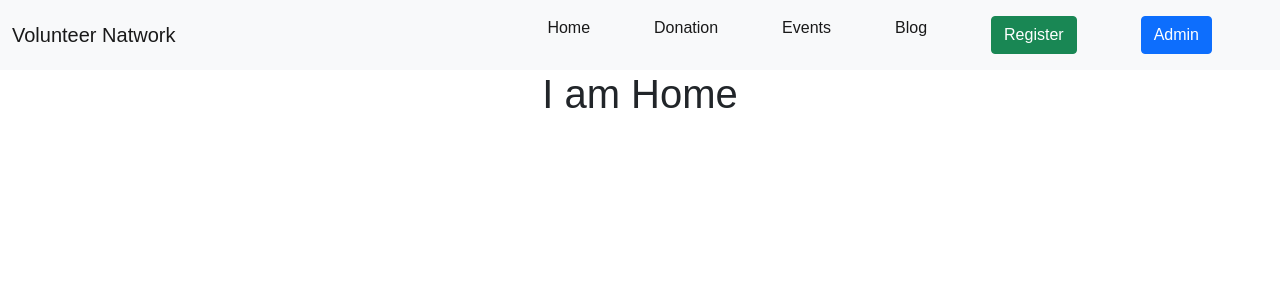
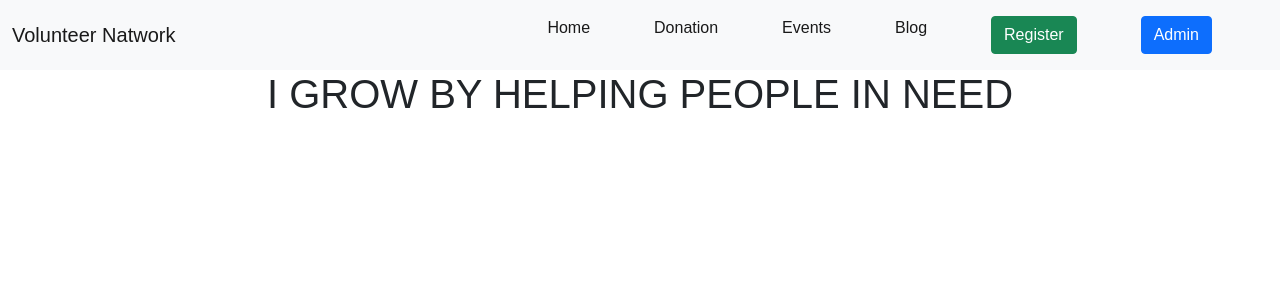
Before and after one commit to RUHUL6093/volunteernatwork, a React (Create React App) app: page / in a window 1280 px wide. Shown: the top 300 px of the page. Built offline with nearby package versions, Linux system fonts and the light colour scheme.

Commit message:
NAVBAR COMPLLETE

```diff
--- a/src/components/Home/Home.js
+++ b/src/components/Home/Home.js
@@ -2,7 +2,7 @@ import React from "react";
 const Home = () => {
   return (
     <div>
-      <h1>I am Home</h1>
+      <h1>I GROW BY HELPING PEOPLE IN NEED</h1>
     </div>
   );
 };
```
